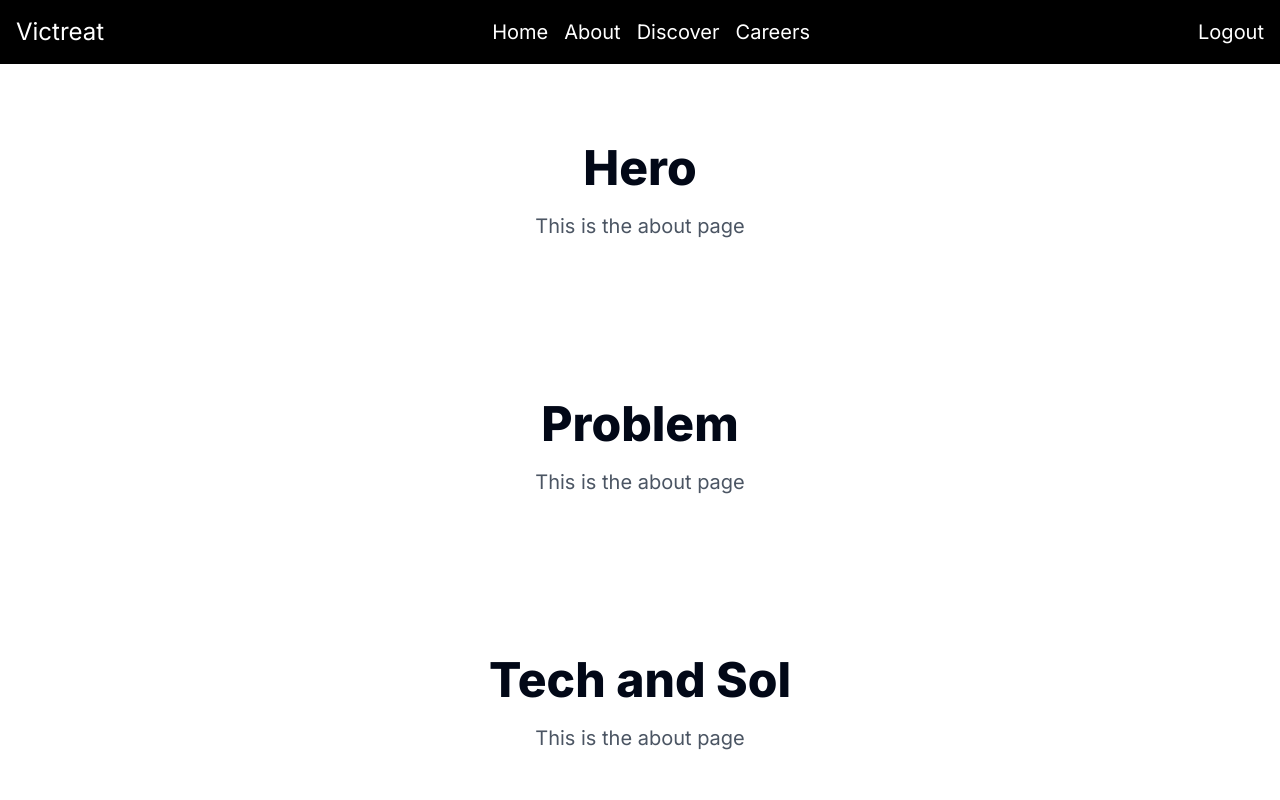
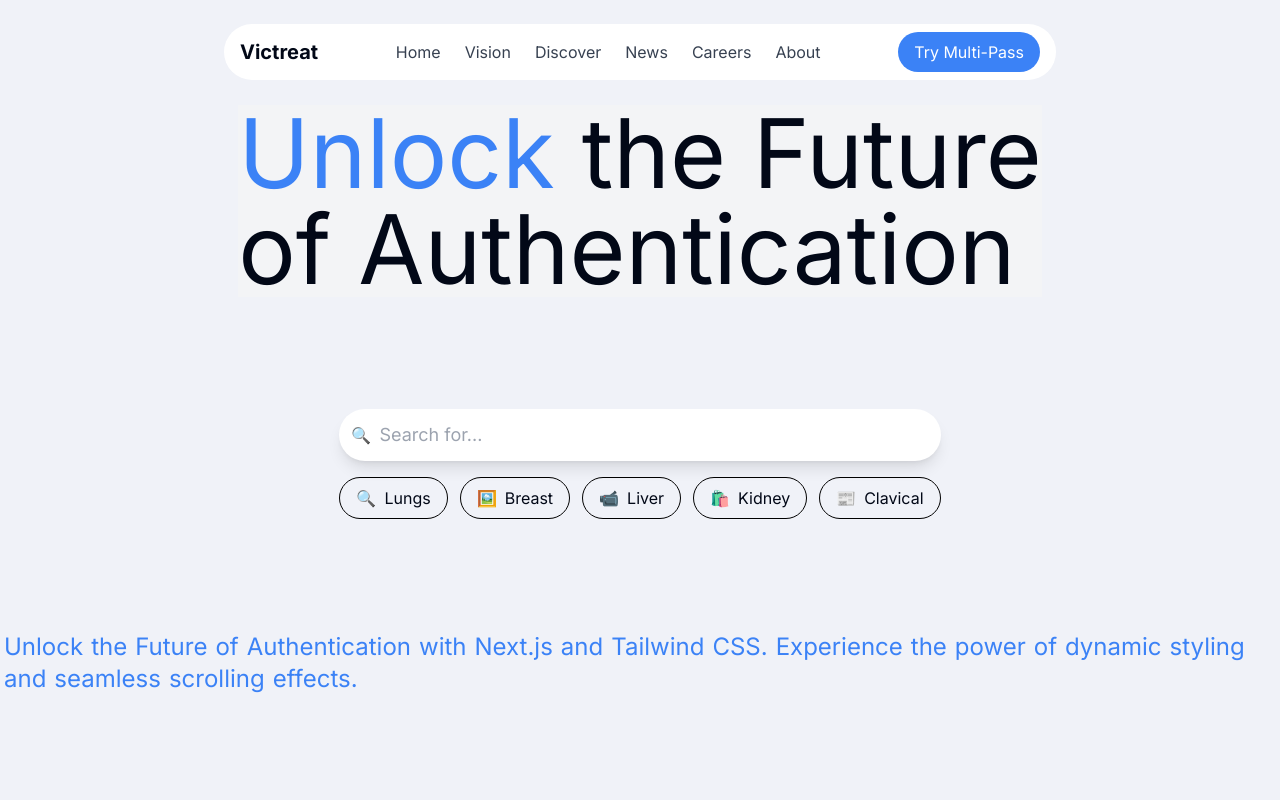
Before and after one commit to zaineli/victreat, a Next.js app: page / in a window 1280 px wide. Shown: the top 800 px of the page. Built offline with nearby package versions, Linux system fonts and the light colour scheme.

Commit message:
Home Page

```diff
--- a/app/layout.tsx
+++ b/app/layout.tsx
@@ -22,7 +22,7 @@ export default function RootLayout({
   return (
     <html lang="en">
       <body className={cn(
-        "min-h-screen bg-background font-sans antialiased",
+        "min-h-screen bg-customGray font-sans antialiased flex-col items-center justify-center",
         fontSans.variable
       )}>
         <Nav />
--- a/app/news/page.tsx
+++ b/app/news/page.tsx
@@ -0,0 +1,11 @@
+import React from 'react'
+
+type Props = {}
+
+function Page({}: Props) {
+  return (
+    <div>News</div>
+  )
+}
+
+export default Page
--- a/app/page.tsx
+++ b/app/page.tsx
@@ -1,58 +1,13 @@
-import Image from "next/image";
+import HeroText from "@/components/custom/HeroText";
+import ScrollText from "@/components/custom/scrollText";
+import SearchBar from "@/components/custom/searchBar";
 
 export default function Home() {
   return (
-    <div className="">
-      <section>
-        <div className="max-w-7xl mx-auto px-4 sm:px-6 lg:px-8">
-          <div className="py-12 md:py-20">
-            <div className="max-w-3xl mx-auto text-center">
-              <h1 className="text-4xl md:text-5xl font-extrabold mb-5">Hero</h1>
-              <p className="text-xl text-gray-600">This is the about page</p>
-            </div>
-          </div>
-        </div>
-      </section>
-      <section>
-        <div className="max-w-7xl mx-auto px-4 sm:px-6 lg:px-8">
-          <div className="py-12 md:py-20">
-            <div className="max-w-3xl mx-auto text-center">
-              <h1 className="text-4xl md:text-5xl font-extrabold mb-5">Problem</h1>
-              <p className="text-xl text-gray-600">This is the about page</p>
-            </div>
-          </div>
-        </div>
-      </section>
-      <section>
-        <div className="max-w-7xl mx-auto px-4 sm:px-6 lg:px-8">
-          <div className="py-12 md:py-20">
-            <div className="max-w-3xl mx-auto text-center">
-              <h1 className="text-4xl md:text-5xl font-extrabold mb-5">Tech and Sol</h1>
-              <p className="text-xl text-gray-600">This is the about page</p>
-            </div>
-          </div>
-        </div>
-      </section>
-      <section>
-        <div className="max-w-7xl mx-auto px-4 sm:px-6 lg:px-8">
-          <div className="py-12 md:py-20">
-            <div className="max-w-3xl mx-auto text-center">
-              <h1 className="text-4xl md:text-5xl font-extrabold mb-5">News</h1>
-              <p className="text-xl text-gray-600">This is the about page</p>
-            </div>
-          </div>
-        </div>
-      </section>
-      <section>
-        <div className="max-w-7xl mx-auto px-4 sm:px-6 lg:px-8">
-          <div className="py-12 md:py-20">
-            <div className="max-w-3xl mx-auto text-center">
-              <h1 className="text-4xl md:text-5xl font-extrabold mb-5">Team</h1>
-              <p className="text-xl text-gray-600">This is the about page</p>
-            </div>
-          </div>
-        </div>
-      </section>
+    <div className="bg-customGray h-screen flex items-center flex-col justify-center gap-24">
+      <HeroText />
+      <SearchBar/>
+      <ScrollText text="Unlock the Future of Authentication with Next.js and Tailwind CSS. Experience the power of dynamic styling and seamless scrolling effects." />
     </div>
   );
 }
--- a/app/vision/page.tsx
+++ b/app/vision/page.tsx
@@ -0,0 +1,11 @@
+import React from 'react'
+
+type Props = {}
+
+function Page({}: Props) {
+  return (
+    <div>Vision</div>
+  )
+}
+
+export default Page
--- /dev/null
+++ b/components/custom/HeroText.tsx
@@ -0,0 +1,13 @@
+import React from 'react'
+
+function HeroText() {
+  return (
+      <div className="flex justify-center items-center bg-gray-100">
+        <h1 className="text-8xl font-normal ">
+          <span className="text-blue-500">Unlock</span> the Future <br/>of Authentication
+        </h1>
+      </div>
+  )
+}
+
+export default HeroText
--- a/components/custom/nav.tsx
+++ b/components/custom/nav.tsx
@@ -3,18 +3,36 @@ import React from 'react'
 
 function Nav() {
     return (
-        <div className='flex justify-between items-center p-4  bg-black text-xl text-white'>
-            <Link href='/' className='text-2xl '>Victreat</Link>
-            <div className='flex space-x-4'>
-                <Link href='/' className=''>Home</Link>
-                <Link href='/about' className=''>About</Link>
-                <Link href='/discover' className=''>Discover</Link>
-                <Link href='/careers' className=''>Careers</Link>
-            </div>
-            <div>
-                <Link href='/api' className=''>Logout</Link>
-            </div>
+        <nav className="bg-white  fixed top-2 w-[65%] min-w-max left-[50%] translate-x-[-50%] rounded-full mx-auto mt-4 max-w-5xl px-4 py-2 flex gap-8 items-center justify-between">
+        <div className="flex items-center">
+          <span className="text-xl font-bold">Victreat</span>
         </div>
+        <div className="flex items-center space-x-6">
+          <Link href="/">
+            <div className="text-gray-700 hover:text-black">Home</div>
+          </Link>
+          <Link href="/vision">
+            <div className="text-gray-700 hover:text-black">Vision</div>
+          </Link>
+          <Link href="/discover">
+            <div className="text-gray-700 hover:text-black">Discover</div>
+          </Link>
+          <Link href="/news">
+            <div className="text-gray-700 hover:text-black">News</div>
+          </Link>
+          <Link href="/careers">
+            <div className="text-gray-700 hover:text-black">Careers</div>
+          </Link>
+          <Link href="/about">
+            <div className="text-gray-700 hover:text-black">About</div>
+          </Link>
+        </div>
+        <div>
+          <Link href="/try-multi-pass">
+            <div className="bg-blue-500 text-white px-4 py-2 rounded-full hover:bg-blue-600">Try Multi-Pass</div>
+          </Link>
+        </div>
+      </nav>
     )
 }
 
--- /dev/null
+++ b/components/custom/scrollText.tsx
@@ -0,0 +1,40 @@
+'use client'
+import { useEffect, useRef } from 'react';
+
+const ScrollText = ({ text }) => {
+  const textRef = useRef(null);
+
+  useEffect(() => {
+    const words = Array.from(textRef.current.children);
+    const observer = new IntersectionObserver(
+      (entries) => {
+        entries.forEach((entry) => {
+          if (entry.isIntersecting) {
+            entry.target.classList.add('text-blue-500');
+          } else {
+            entry.target.classList.remove('text-blue-500');
+          }
+        });
+      },
+      { threshold: 0.1 }
+    );
+
+    words.forEach((word) => observer.observe(word));
+
+    return () => {
+      words.forEach((word) => observer.unobserve(word));
+    };
+  }, []);
+
+  return (
+    <div ref={textRef} className="flex flex-wrap text-2xl">
+      {text.split(' ').map((word, index) => (
+        <span key={index} className="transition-colors duration-300 mx-1">
+          {word}
+        </span>
+      ))}
+    </div>
+  );
+};
+
+export default ScrollText;
--- /dev/null
+++ b/components/custom/searchBar.tsx
@@ -0,0 +1,41 @@
+import React from 'react';
+
+const categories = [
+  { name: 'Lungs', icon: '🔍' },
+  { name: 'Breast', icon: '🖼️' },
+  { name: 'Liver', icon: '📹' },
+  { name: 'Kidney', icon: '🛍️' },
+  { name: 'Clavical', icon: '📰' },
+];
+
+const SearchBar = () => {
+  return (
+    <div className="flex flex-col items-center p-4 space-y-4 bg-customGray">
+      <div className="relative w-full max-w-2xl">
+        <input
+          type="text"
+          placeholder="Search for..."
+          className="w-full py-3 pl-10 pr-4 text-lg bg-white rounded-full shadow-lg focus:outline-none"
+        />
+        <div className="absolute top-0 left-0 flex items-center h-full pl-3">
+          🔍
+        </div>
+      </div>
+      <div className="flex flex-wrap justify-center gap-3">
+        {categories.map((category) => (
+          <button
+            key={category.name}
+            className={`flex items-center px-4 py-2 space-x-2 border rounded-full ${
+              category.name === 'SEO' ? 'bg-black text-white' : 'border-black'
+            } hover:bg-gray-200`}
+          >
+            <span>{category.icon}</span>
+            <span>{category.name}</span>
+          </button>
+        ))}
+      </div>
+    </div>
+  );
+};
+
+export default SearchBar;
--- a/tailwind.config.ts
+++ b/tailwind.config.ts
@@ -23,6 +23,7 @@ const config = {
         sans: ["var(--font-sans)", ...fontFamily.sans],
       },
       colors: {
+        customGray: '#F0F2F8',
         border: "hsl(var(--border))",
         input: "hsl(var(--input))",
         ring: "hsl(var(--ring))",
```
